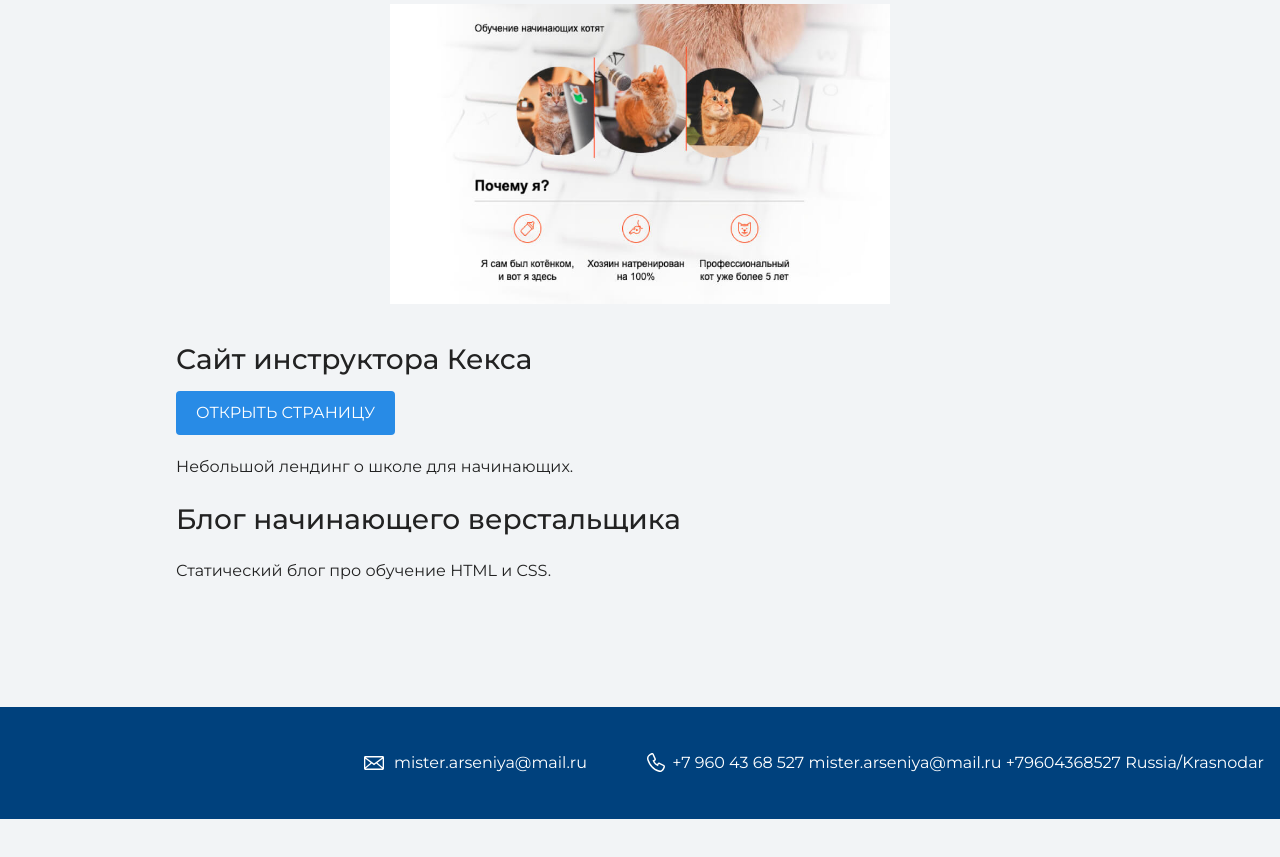
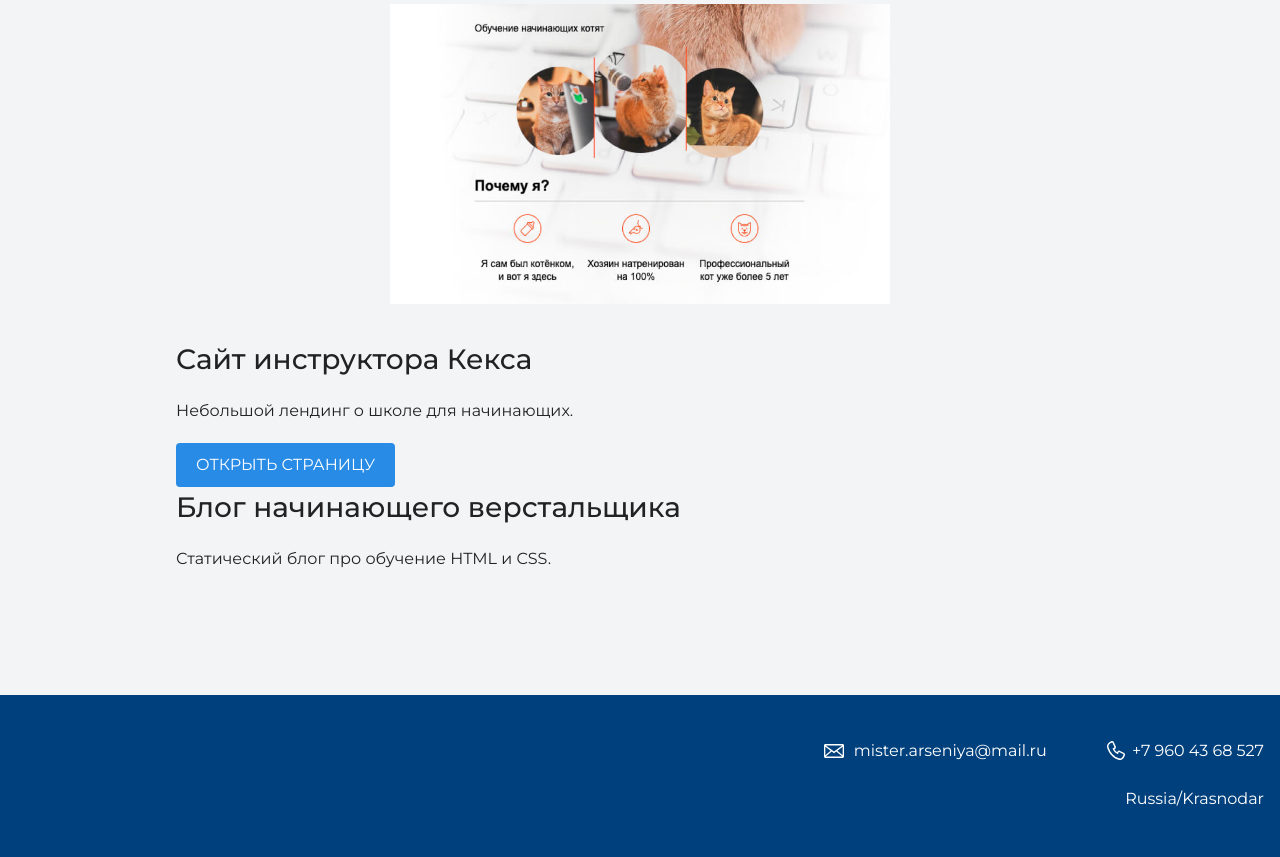
Before and after one commit to ArseniyaAr/Spring_day, a plain HTML site: page index.html in a window 1280 px wide. Shown: the part 2203-3060 px from the top of the page. Before the commit the page ends 3022 px from the top, so only its background shows below. Drawn offline with nearby package versions, Linux system fonts and the light colour scheme.

Commit message:
Add files via upload

```diff
--- a/index.html
+++ b/index.html
@@ -28,27 +28,37 @@
     <section class="intro">
       <div class="container">
       <h2 class="subheading">Давайте познакомимся</h2>
+      <div class="container2">
+      <div class="left">
       <figure class="user-image">
   <img src="files/user2.jpg" width="410" height="536" alt="Фотография Неопознанного Енота">
-</figure>
+      </figure>
+      </div>
+<div class="text">
       <h3>Пара слов о себе</h3>
       <p>Страдаю фигней,учусь верстать, люблю нюхать цветы</p>
+
       <h3>Чем могу быть полезен</h3>
       <p>Сделать мир лучше</p>
       </div>
+  </div>
     </section>
 
     <section class="portfolio">
       <div class="container">
       <h2 class="subheading">Мои работы</h2>
+      <div class="container2">
+  <div class="left">
       <figure class="project-image">
         <img src="files/project.jpg" width="500" height="300" alt="Cайт инструктора Кекса">
       </figure>
-
+      </div>
+   <div class="text">
       <h3>Сайт инструктора Кекса</h3>
+      <p>Небольшой лендинг о школе для начинающих.</p>
       <a class="button" href="source/project/index.html">Открыть страницу</a>
-      <p>Небольшой лендинг о школе для начинающих.</p>
-
+      </div>
+     </div>
       <h3>Блог начинающего верстальщика</h3>
       <p>Статический блог про обучение HTML и CSS.</p>
       </div>
@@ -58,9 +68,9 @@
       <div class="container">
         <a class="footer-email" href="mailto:mister.arseniya@mail.ru"> mister.arseniya@mail.ru</a>
     <a class="footer-phone" href="tel:+79604368527">+7 960 43 68 527</a>
-      mister.arseniya@mail.ru
-      +79604368527
-      Russia/Krasnodar
+    <p> Russia/Krasnodar</p>
+
+
       </div>
     </footer>
   </body>
```
